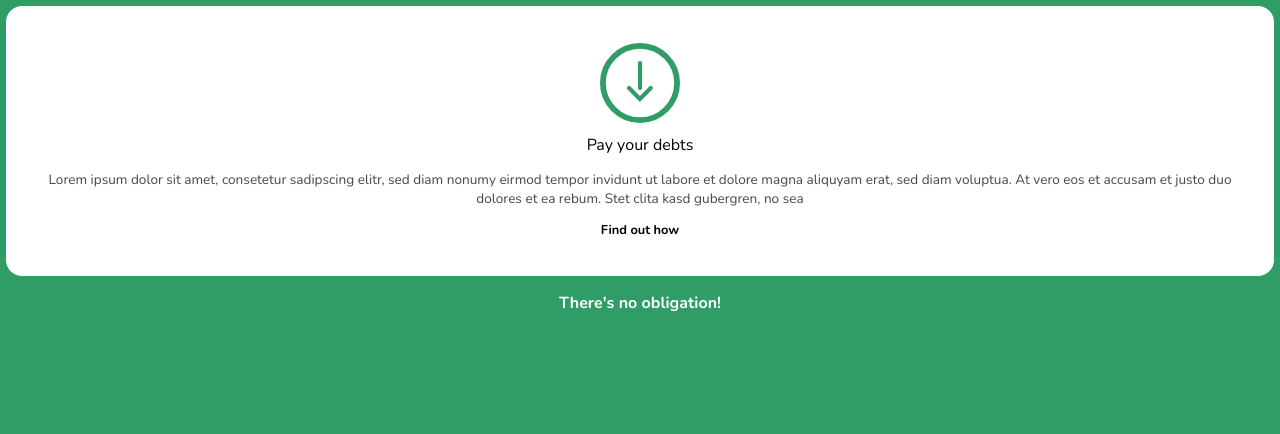
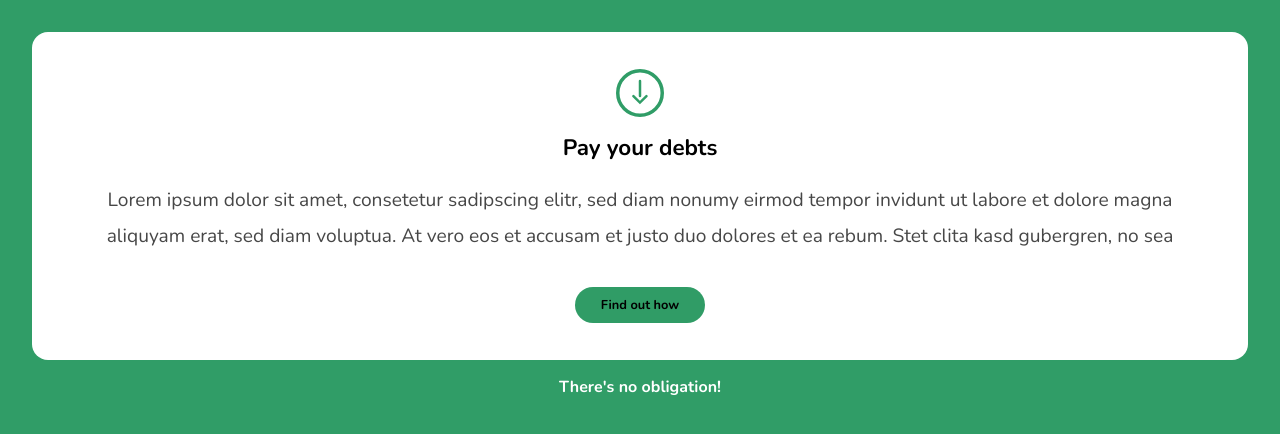
Before and after one commit to SimosTigkas/UI-Design-Fundamentals, a plain HTML site: page Design-Challenge-4/index.html in a window 1280 px wide. Drawn offline with nearby package versions, Linux system fonts and the light colour scheme.

Commit message:
added visual hierarchy fixes

```diff
--- a/Design-Challenge-4/index.css
+++ b/Design-Challenge-4/index.css
@@ -58,26 +58,26 @@ a {
 */
 
 body {
-    padding: auto;
+    padding: 2em;
 }
 
 svg {
-    width: 5em;
+    width: 3em;
 }
 
 h1 {
-    font-size: auto;
-    font-weight: auto;
+    font-size: 1.4em;
+    font-weight: bold;
 }
 
 .card p {
-    font-size: auto;
-    line-height: auto;
+    font-size: 1.2em;
+    line-height: 1.9em;
     color: auto;
 }
 
 a {
-    background: auto;
-    padding: auto;
-    margin-top: auto;
+    background: hsl(150, 53%, 40%);
+    padding: .7em 2em;
+    margin-top: 1em;
 }
```
Also changed, not shown: Design-Challenge-4/index.html (+0 -6 lines).
